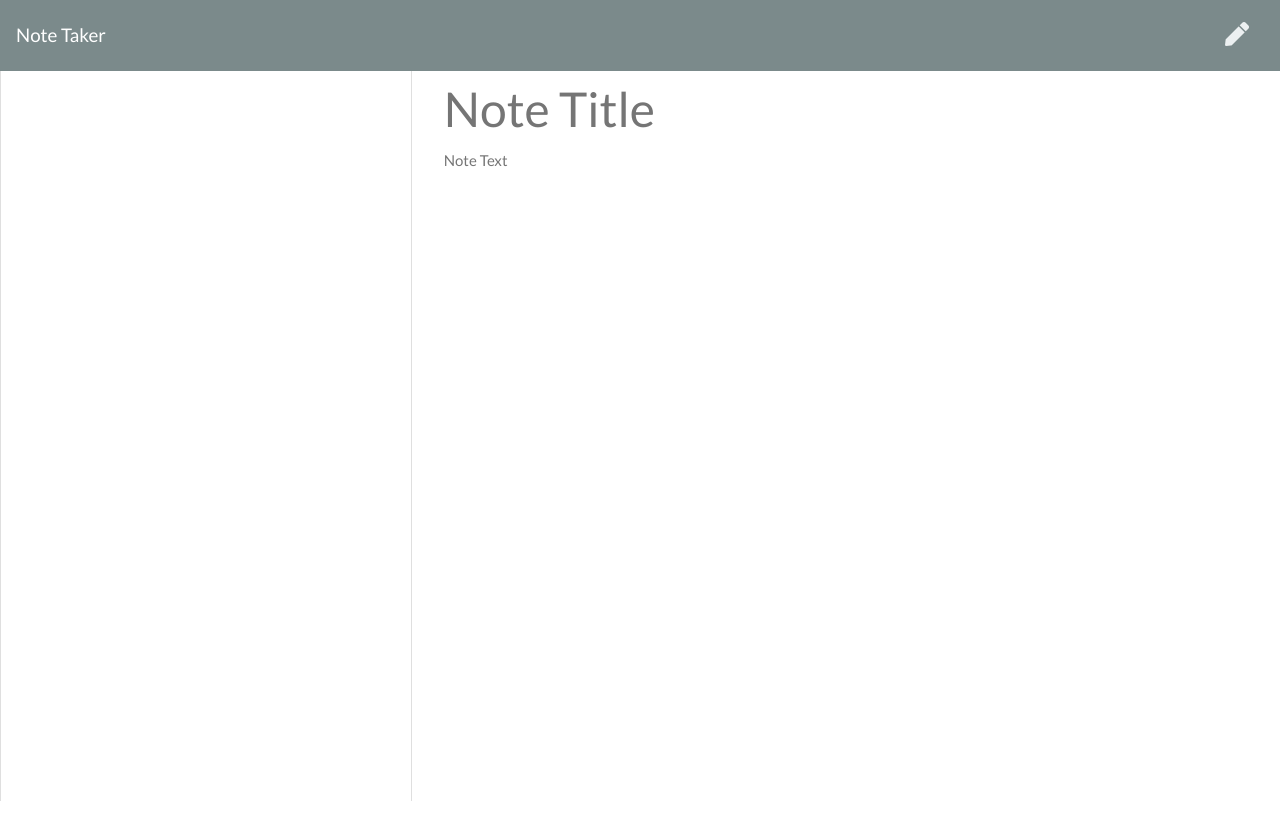
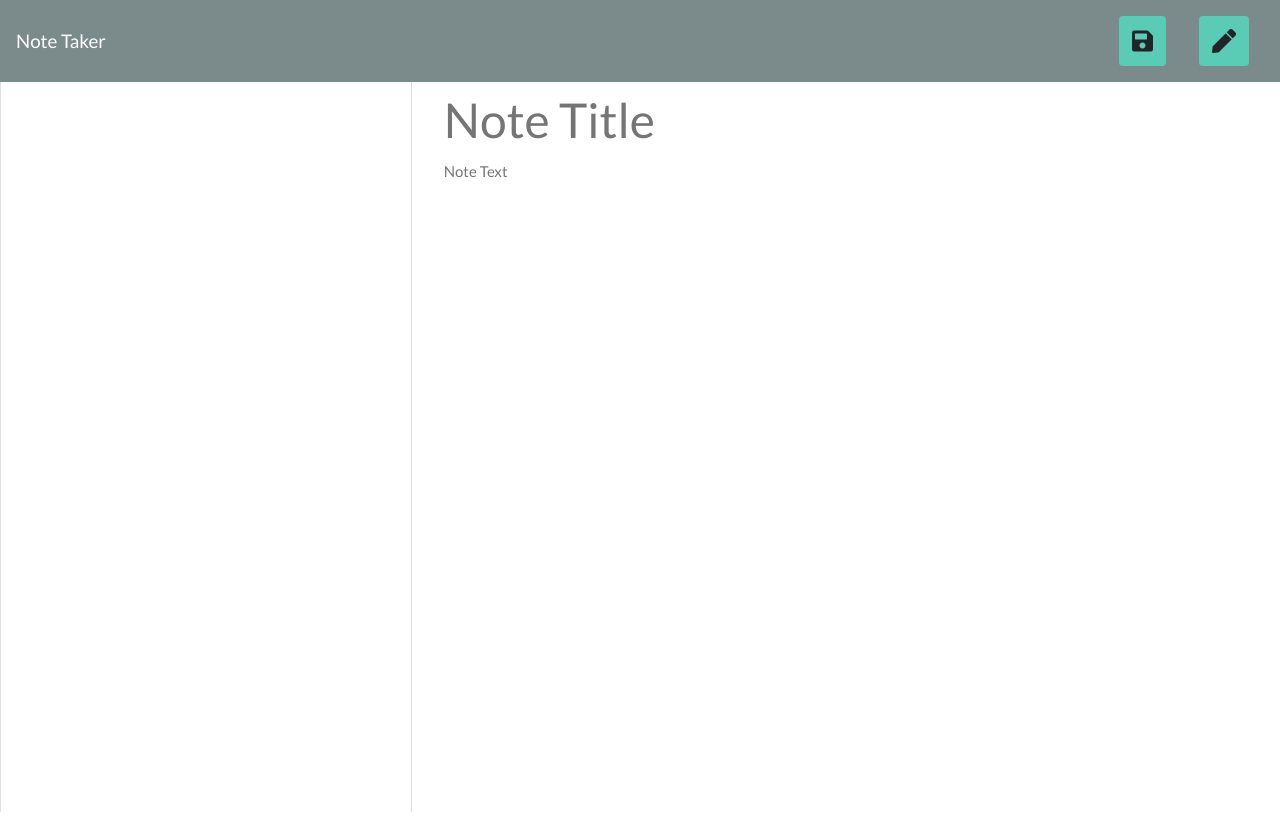
Before and after one commit to FisherE20/Note-Taker, a website: page Develop/public/notes.html in a window 1280 px wide. Drawn offline with nearby package versions, Linux system fonts and the light colour scheme; no server answers.

Commit message:
added style to css and added button to notes.html

```diff
--- a/Develop/public/assets/css/styles.css
+++ b/Develop/public/assets/css/styles.css
@@ -8,7 +8,8 @@ html, body {
   display: none;
 }
 
-.icons i {
+.btn {
+  background-color: #5accb5;
   margin-left: 15px;
   margin-right: 15px;
   font-size: 1.5rem;
--- a/Develop/public/notes.html
+++ b/Develop/public/notes.html
@@ -9,16 +9,16 @@
   <link rel="stylesheet" href="https://cdnjs.cloudflare.com/ajax/libs/bootswatch/4.1.3/flatly/bootstrap.min.css" />
   <link rel="stylesheet" href="https://use.fontawesome.com/releases/v5.3.1/css/all.css" integrity="sha384-mzrmE5qonljUremFsqc01SB46JvROS7bZs3IO2EmfFsd15uHvIt+Y8vEf7N7fWAU"
     crossorigin="anonymous">
-  <link rel="stylesheet" href="/assets/css/styles.css">
+  <link rel="stylesheet" href="/Develop/public/assets/css/styles.css">
 </head>
 
 <body>
   <nav class="navbar navbar-dark bg-dark">
     <a class="navbar-brand" href="/">Note Taker
     </a>
-    <div class="icons">
-      <i class="fas fa-save text-light save-note"></i>
-      <i class="fas fa-pen text-light new-note"></i>
+    <div class="button">
+      <button class="btn"><i class="fas fa-save "></i></button>
+      <button class="btn"><i class="fas fa-pen "></i></button>
     </div>
   </nav>
   <div class="container-fluid">
```
Also changed, not shown: Develop/public/index.html (+1 -1 lines).
